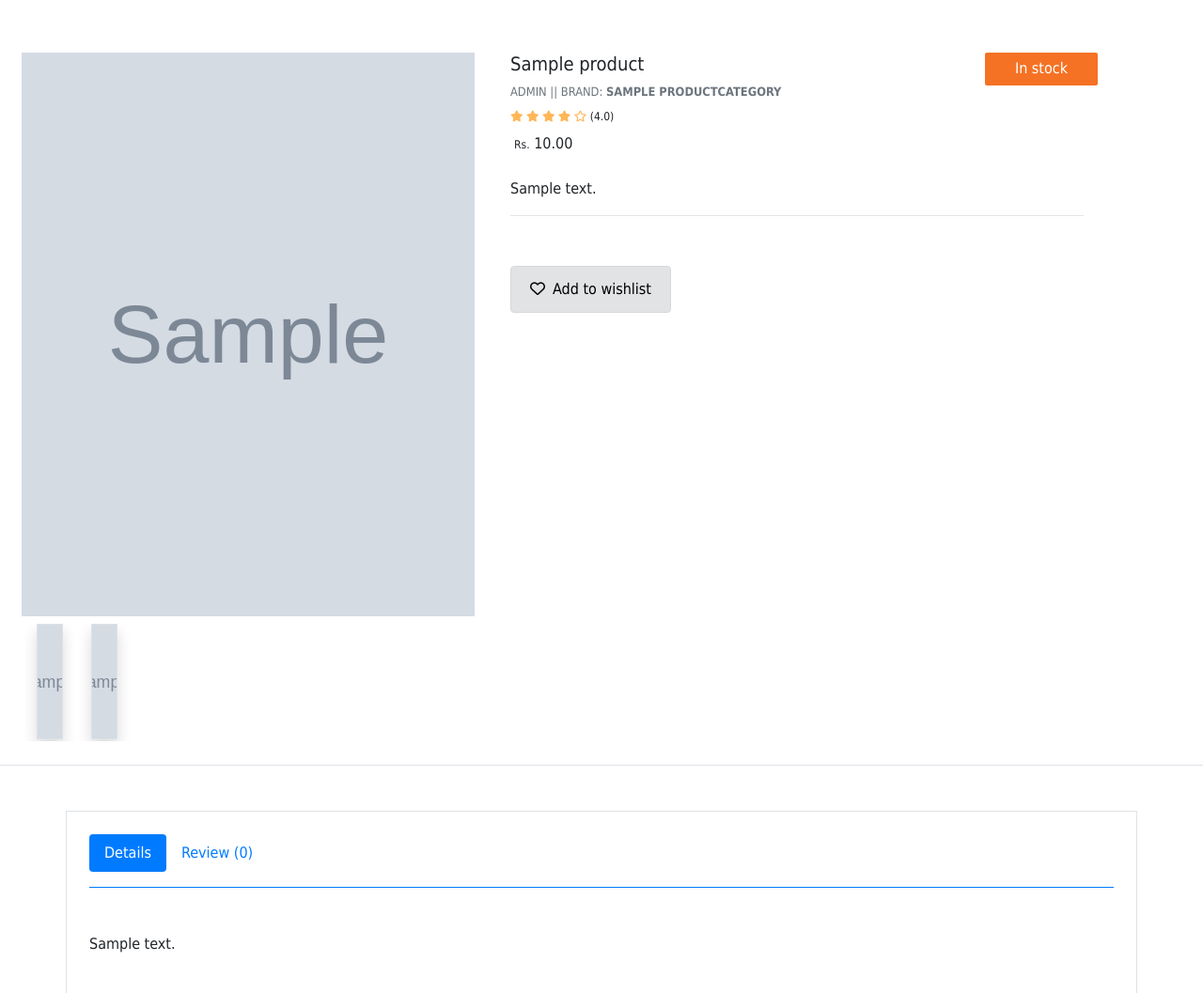
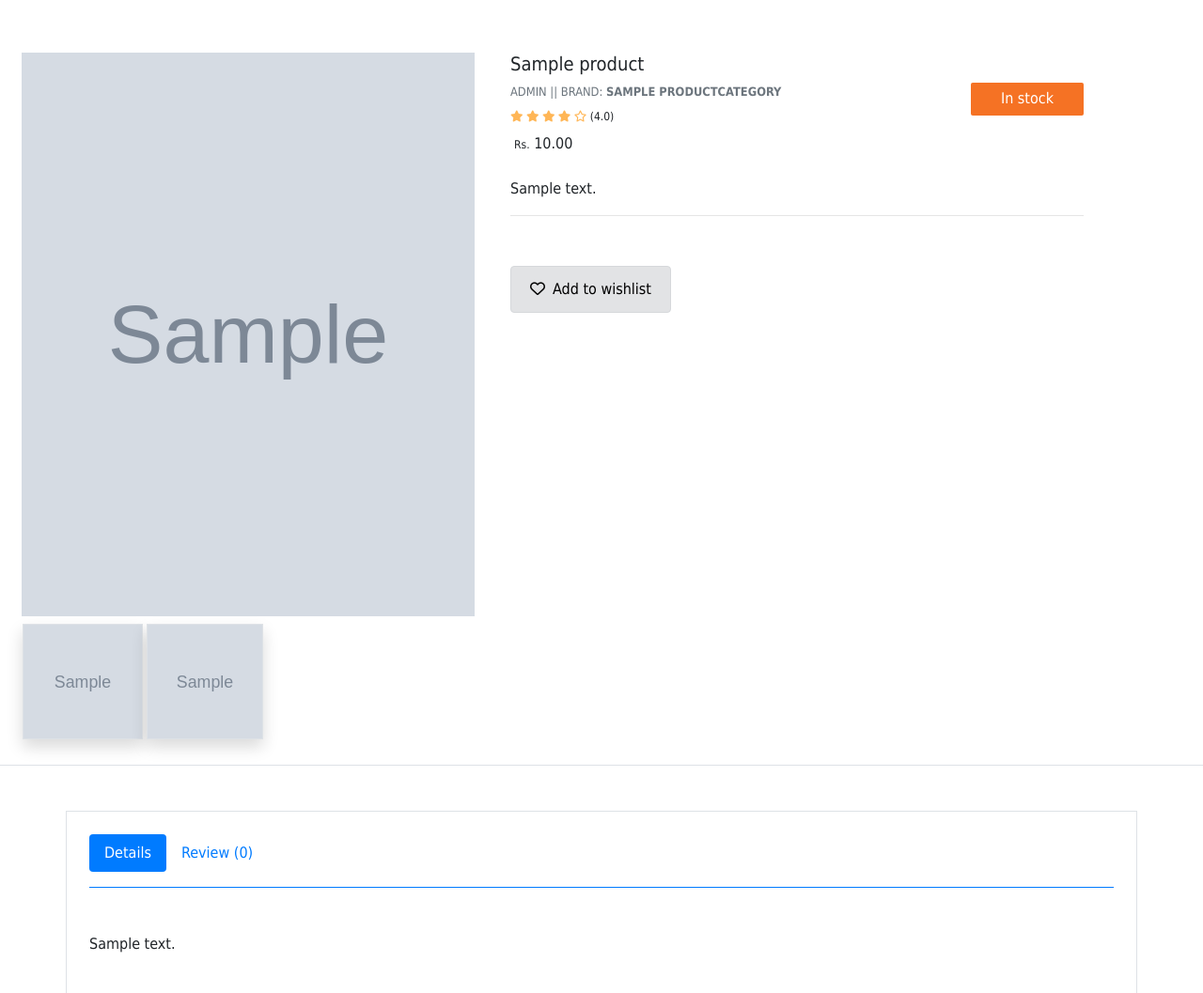
Before and after one commit to Aayushbasnet/New-Age-Shopping-New, a Django app: page /detail/1 in a window 1280 px wide. Shown: the part 152-1209 px from the top of the page at 94% size. Run offline with Django 3.2, Linux system fonts and the light colour scheme; tables that the repository leaves empty hold one stand-in row (values such as "Sample post"); grey boxes marked "Sample" are stand-in pictures; some libraries are stand-ins or nearby versions; some web fonts are replaced.

Commit message:
short update

```diff
--- a/New_Age_Shopping/main_app/static/css/detail.css
+++ b/New_Age_Shopping/main_app/static/css/detail.css
@@ -321,14 +321,13 @@
 }
 
 .availability{
-    position: absolute;
+    /* position: absolute; */
     background-color: #f57224;
     width: 120px;
     height: 35px;
     text-align: center;
+    float: right;
     padding-top: 5px;
-    right: 0;
-    top: 0;
     color: #ffffff;
     border: none;
     font-size: 16px;
--- a/New_Age_Shopping/main_app/static/javascript/homepage.js
+++ b/New_Age_Shopping/main_app/static/javascript/homepage.js
@@ -1,7 +1,7 @@
 // detail alternative Product slider
 $('.myclass').slick({
   dots: false,
-  infinite: true,
+  infinite: false,
   speed: 500,
   slidesToShow: 3,
   slidesToScroll: 2,
--- a/New_Age_Shopping/main_app/templates/main_app/detail.html
+++ b/New_Age_Shopping/main_app/templates/main_app/detail.html
@@ -14,22 +14,47 @@
                 </div>
 
                 <!--Product alternative Image-->
-                <div class="row ml-3 mt-2 myclass" style="height:125px; ">
+
+                {% if singleProduct.productalternativeimages_set.all.count == 0  %}
+                    <div class="row ml-3 mt-2" style="height:125px; width: 160px; ">
                         <div class="col-sm-12 col-3" style="height:125px;">
                             <img class='border shadow img-fluid container-layout image-change-js'
                                 src="{{singleProduct.product_image_src.url}}"style="height:123px; width:100%;" alt="">
                         </div>
+                    </div>
+                {% elif singleProduct.productalternativeimages_set.all.count > 0 and singleProduct.productalternativeimages_set.all.count < 4 %}
+                    <div class="row ml-3 mt-2" style="height:125px;">
+                        <div class="col-sm-3 col-3 p-0" style="height:125px; ">
+                            <img class='border shadow img-fluid container-layout image-change-js'
+                                src="{{singleProduct.product_image_src.url}}"style="height:123px; width:100%;" alt="">
+                        </div>
                         {% for data in singleProduct.productalternativeimages_set.all %}
-                        <div class="col-sm-12 col-3" style="height:125px;">
+                            <div class="col-sm-3 col-3 pl-1 p-0 " style="height:125px; width: 150px;">
                                 <img class='border shadow img-fluid container-layout image-change-js'
                                     src="{{data.alternative_image.url}}"style="height:123px; width:100%;" alt="">
                             </div>
                         {% endfor %}
                     </div>
+                {% else %}
+                    <div class="row ml-3 mt-2 myclass" style="height:125px; ">
+                        <div class="col-sm-12 col-3 p-0 pr-1" style="height:125px;">
+                            <img class='border shadow img-fluid container-layout image-change-js'
+                                src="{{singleProduct.product_image_src.url}}"style="height:123px; width:100%;" alt="">
+                        </div>
+                        {% for data in singleProduct.productalternativeimages_set.all %}
+                            <div class="col-sm-12 col-3 p-0 pl-1" style="height:125px;">
+                                <img class='border shadow img-fluid container-layout image-change-js'
+                                    src="{{data.alternative_image.url}}"style="height:123px; width:100%;" alt="">
+                            </div>
+                        {% endfor %}
+                    </div>
+                {% endif %}
+
+
         </div>
         <div class="col-md-6 mt-2" id="main_product_content_section">
             <!--product name-->
-            <h5 class="fs-4">{{singleProduct.product_name}}</h5>
+            <h5 class="fs-4">{{singleProduct.product_name}} </h5>
 
             <div class="availability">
                 {% if singleProduct.product_availability %}
```
Also changed, not shown: New_Age_Shopping/media/Alternative_images/XPASHINA/Lehenga/Lehenga5d462327938d4689b94dfe65f9f7b907.png (added), New_Age_Shopping/media/Alternative_images/XPASHINA/Lehenga/Lehengab02f2a8b1b044a0385c8f542f218d713.png (added), New_Age_Shopping/media/Alternative_images/XPASHINA/Lehenga/Lehengaffed82b5232345bea9e3d85c8ef115a6.png (added). Lines whose indentation alone changed are shown as unchanged.
